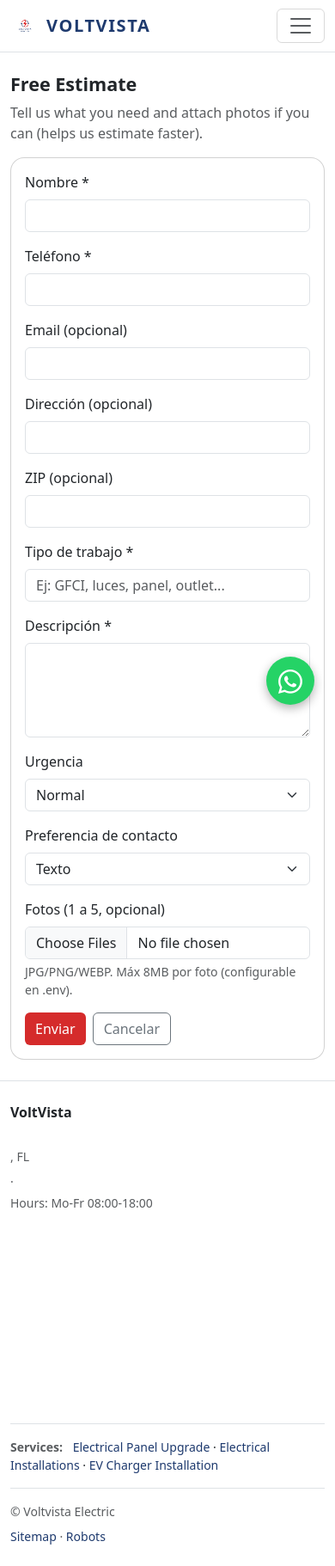
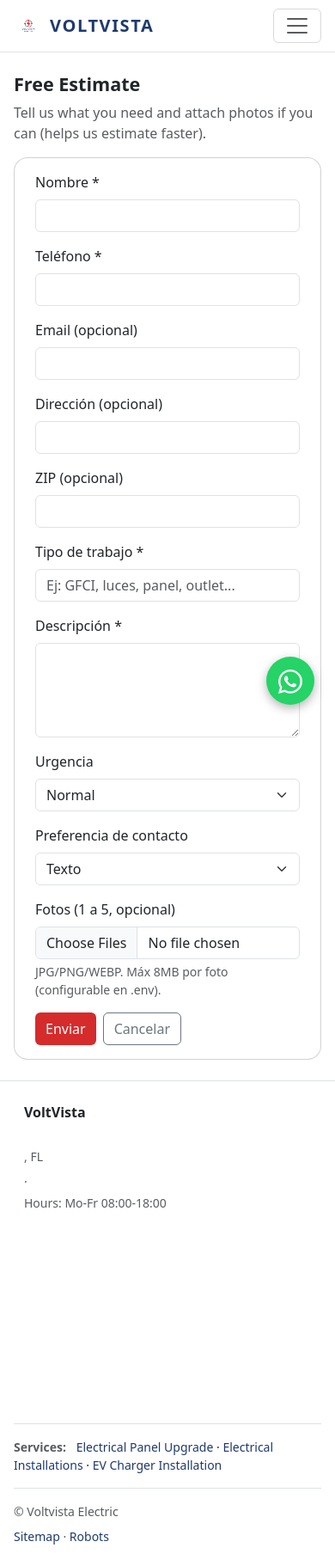
Before and after one commit to cvb27/VoltVistaElectric, a FastAPI app: page /estimate in a window 390 px wide. Shown: the whole page at 86% size. Run offline with FastAPI, Linux system fonts and the light colour scheme; some libraries are stand-ins or nearby versions.

Commit message:
Fixing mobile view_2

```diff
--- a/static/css/components.css
+++ b/static/css/components.css
@@ -59,3 +59,13 @@
   .hero { min-height: 100vh; }
 }
 .hero-content { width: 100%; padding: 3rem 1rem; }
+
+/* Mobile overrides — col-md-* sin col-12 no colapsan por default */
+@media (max-width: 768px) {
+  .container { padding-left: 1rem; padding-right: 1rem; }
+  .row { margin-left: 0; margin-right: 0; }
+  .col-md-6, .col-md-4, .col-md-3 {
+    width: 100% !important;
+    max-width: 100% !important;
+  }
+}
--- a/templates/_hero.html
+++ b/templates/_hero.html
@@ -7,7 +7,11 @@
   </video>
   <div class="hero-overlay"></div>
 
-  <div class="hero-content container text-center">
+  <div class="hero-content container
+              d-flex flex-column
+              align-items-center
+              justify-content-center
+              text-center w-100 px-3">
     <img src="/static/img/logo.png" alt="VoltVista Electric"
          class="mb-3" style="width: 80px; height: auto;">
 
```
